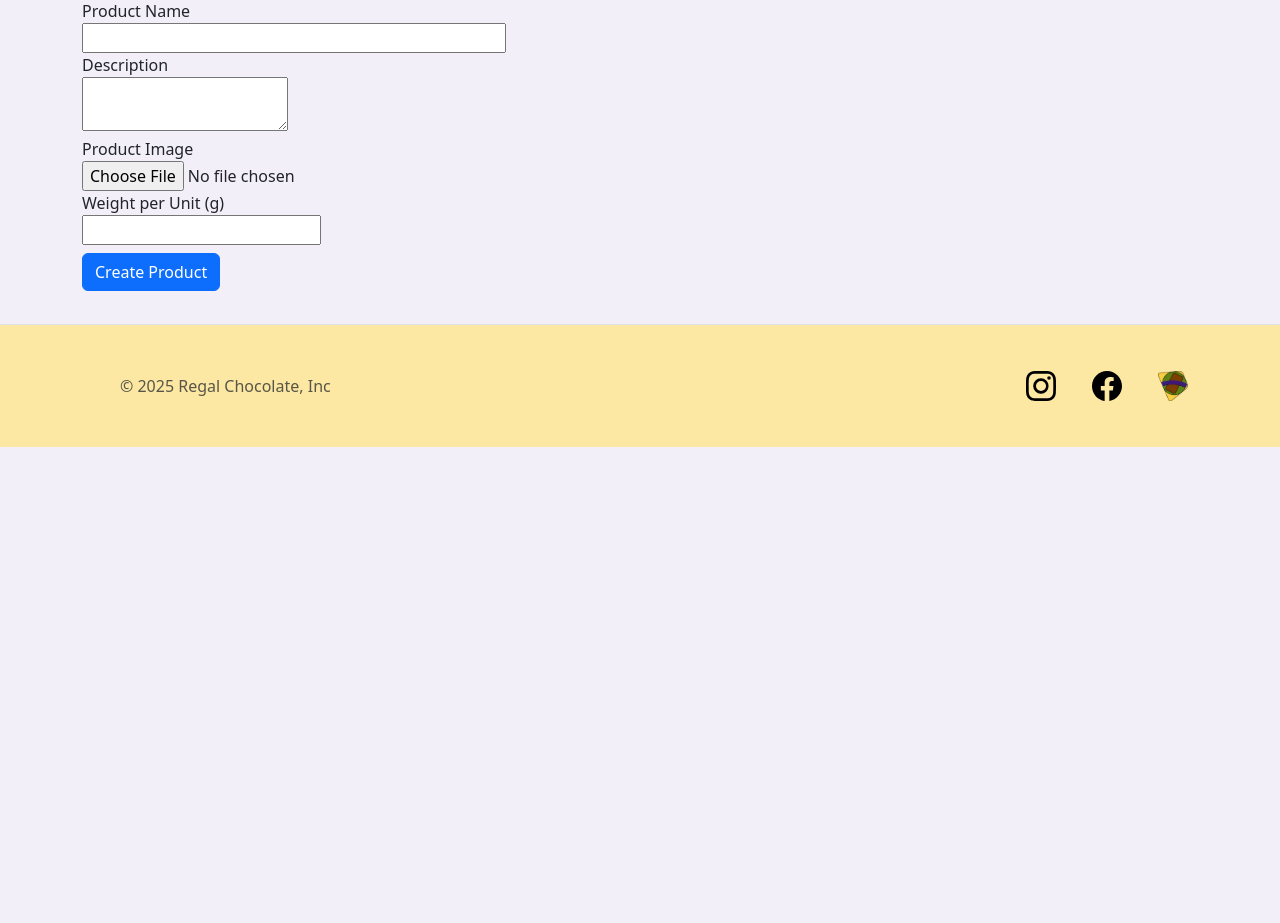
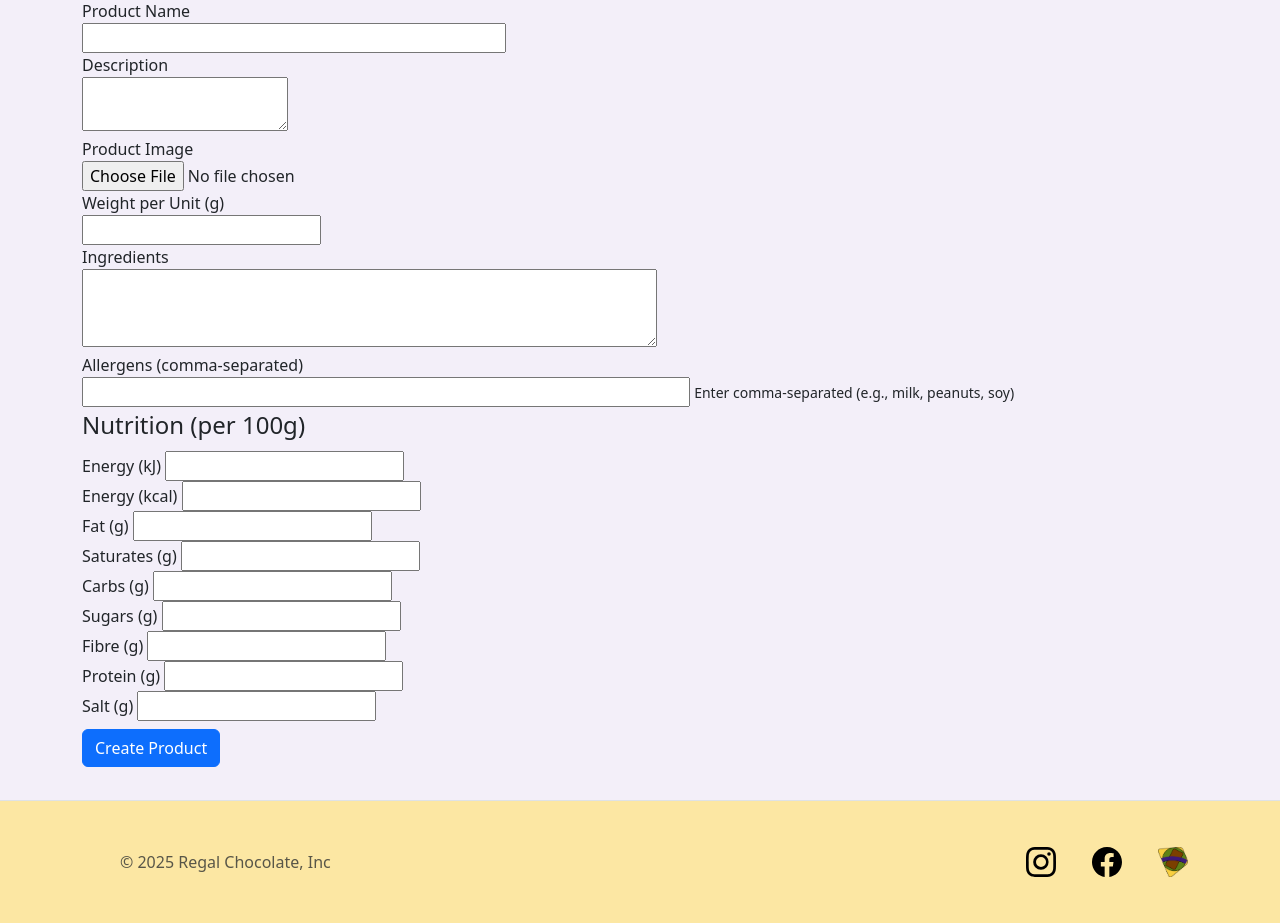
Before and after one commit to fjye1/chocolate_website, a Flask app: page /create-product in a window 1280 px wide. Shown: the part 405-1328 px from the top of the page. Before the commit the page ends 852 px from the top, so only its background shows below. Run offline with Flask 3, Linux system fonts and the light colour scheme; a user stored in the database is signed in; tables that the repository leaves empty hold one stand-in row (values such as "Sample post"); some libraries are stand-ins or nearby versions.

Commit message:
add product form infomation for nutrition and ingredients

```diff
--- a/forms.py
+++ b/forms.py
@@ -1,6 +1,6 @@
 from flask_wtf import FlaskForm
 from wtforms import StringField, SubmitField, PasswordField, DecimalField, IntegerField, TextAreaField, DateField, \
-    EmailField, SelectField, BooleanField, HiddenField
+    EmailField, SelectField, BooleanField, HiddenField, FloatField
 from wtforms.validators import DataRequired, NumberRange, EqualTo, Email, Optional
 from flask_ckeditor import CKEditorField
 from flask_wtf.file import FileField, FileAllowed
@@ -40,6 +40,20 @@ class ProductForm(FlaskForm):
     image = FileField('Product Image', validators=[FileAllowed(['jpg', 'png', 'jpeg', 'avif'])])
     weight_per_unit = DecimalField('Weight per Unit (g)', validators=[DataRequired()])
     tags = StringField('Tags', validators=[Optional()])
+
+    ingredients = TextAreaField("Ingredients", validators=[Optional()])
+    allergens = StringField("Allergens (comma-separated)", validators=[Optional()])
+
+    # Nutrition
+    energy_kj = FloatField("Energy (kJ)", validators=[Optional()])
+    energy_kcal = FloatField("Energy (kcal)", validators=[Optional()])
+    fat_g = FloatField("Fat (g)", validators=[Optional()])
+    saturates_g = FloatField("Saturates (g)", validators=[Optional()])
+    carbs_g = FloatField("Carbs (g)", validators=[Optional()])
+    sugars_g = FloatField("Sugars (g)", validators=[Optional()])
+    fibre_g = FloatField("Fibre (g)", validators=[Optional()])
+    protein_g = FloatField("Protein (g)", validators=[Optional()])
+    salt_g = FloatField("Salt (g)", validators=[Optional()])
     submit = SubmitField('Create Product')
 
 
--- a/main.py
+++ b/main.py
@@ -4,7 +4,7 @@ import os
 import uuid
 from datetime import datetime, timedelta, timezone, date
 from functools import wraps
-
+import json
 import stripe
 from dotenv import load_dotenv
 from flask import Flask, render_template, redirect, url_for, flash, request, abort, jsonify, make_response, current_app, \
@@ -1357,7 +1357,19 @@ def create_product():
             name=form.name.data,
             description=form.description.data,
             weight_per_unit=float(form.weight_per_unit.data),
-            image=f'images/choc/{image_filename}' if image_filename else None
+            image=f'images/choc/{image_filename}' if image_filename else None,
+            ingredients=form.ingredients.data,
+            allergens=json.dumps([a.strip() for a in form.allergens.data.split(',') if a.strip()]),
+            energy_kj=form.energy_kj.data,
+            energy_kcal=form.energy_kcal.data,
+            fat_g=form.fat_g.data,
+            saturates_g=form.saturates_g.data,
+            carbs_g=form.carbs_g.data,
+            sugars_g=form.sugars_g.data,
+            fibre_g=form.fibre_g.data,
+            protein_g=form.protein_g.data,
+            salt_g=form.salt_g.data
+
         )
         db.session.add(new_product)
         db.session.commit()
--- a/templates/create_product.html
+++ b/templates/create_product.html
@@ -4,6 +4,7 @@
 <h3> this form creates a new product with its starting quantity dont use this to update existing products</h3>
 <form method="POST" enctype="multipart/form-data">
     {{ form.hidden_tag() }}
+
     <div>
         {{ form.name.label }}<br>
         {{ form.name(size=40) }}
@@ -13,16 +14,43 @@
         {{ form.description.label }}<br>
         {{ form.description(size=60) }}
     </div>
+
     <div>
         {{ form.image.label }}<br>
         {{ form.image(size=60) }}
     </div>
+
     <div>
         {{ form.weight_per_unit.label }}<br>
         {{ form.weight_per_unit() }}
     </div>
 
+    <div>
+        {{ form.ingredients.label }}<br>
+        {{ form.ingredients(rows=3, cols=60) }}
+    </div>
+
+    <div>
+        {{ form.allergens.label }}<br>
+        {{ form.allergens(size=60) }}
+        <small>Enter comma-separated (e.g., milk, peanuts, soy)</small>
+    </div>
+
+    <fieldset>
+        <legend>Nutrition (per 100g)</legend>
+        <div>{{ form.energy_kj.label }} {{ form.energy_kj() }}</div>
+        <div>{{ form.energy_kcal.label }} {{ form.energy_kcal() }}</div>
+        <div>{{ form.fat_g.label }} {{ form.fat_g() }}</div>
+        <div>{{ form.saturates_g.label }} {{ form.saturates_g() }}</div>
+        <div>{{ form.carbs_g.label }} {{ form.carbs_g() }}</div>
+        <div>{{ form.sugars_g.label }} {{ form.sugars_g() }}</div>
+        <div>{{ form.fibre_g.label }} {{ form.fibre_g() }}</div>
+        <div>{{ form.protein_g.label }} {{ form.protein_g() }}</div>
+        <div>{{ form.salt_g.label }} {{ form.salt_g() }}</div>
+    </fieldset>
+
     <button type="submit" class="btn btn-primary mt-2">Create Product</button>
+</form>
 </form>
 
 {% endblock %}
```
Also changed, not shown: static/images/choc/2da1218e-51e0-4761-8ec0-9fe45591abff.avif (added).
